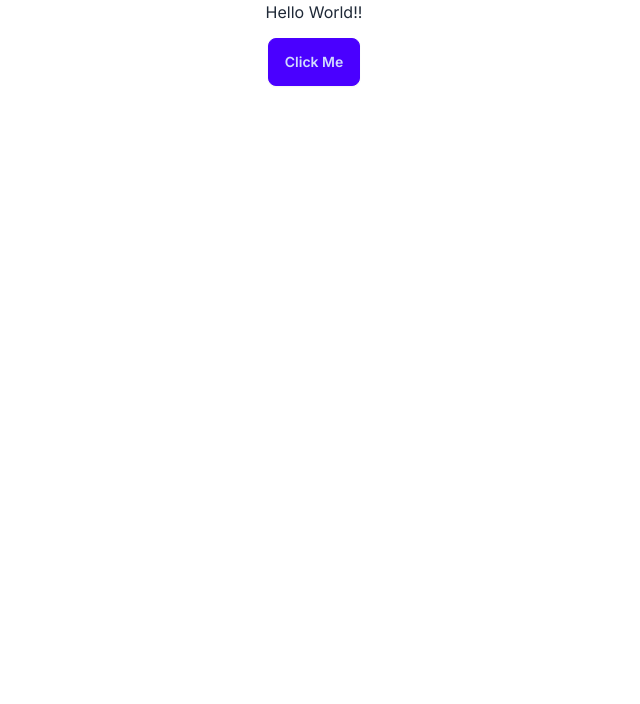
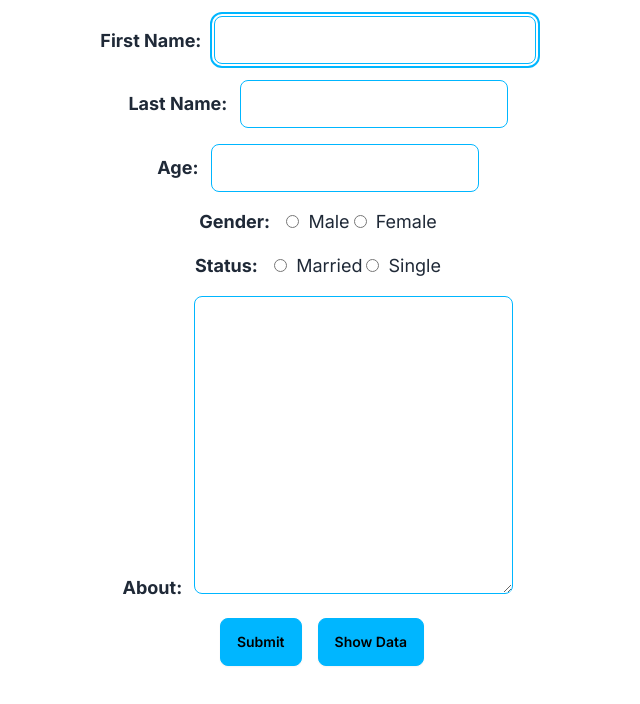
Before and after one commit to arpit5492/NextJs-CRUD-App, a Next.js app in the folder frontend-server/: page / in a window 1280 px wide. Shown: the top 704 px of the page, without its empty margins (326-966 px from the left). Built offline with nearby package versions, Linux system fonts and the light colour scheme.

Commit message:
Add data component done

```diff
--- a/frontend-server/app/page.tsx
+++ b/frontend-server/app/page.tsx
@@ -1,10 +1,74 @@
+"use client";
+
+import { useEffect, useRef } from "react";
+
 export default function Home() {
+  const txtRef: any = useRef(null);
+
+  const handleSubmit = (e: any) => {
+    e.preventDefault();
+  };
+
+  useEffect(() => {
+    txtRef.current.focus();
+  }, []);
+
   return (
-    <div>
-      <h1>Hello World!!</h1>
-      <button style={{ marginTop: "1em" }} className="btn btn-primary">
-        Click Me
-      </button>
+    <div className="mt-4">
+      <form className="text-lg text-center" onSubmit={handleSubmit}>
+        <div className="mb-4">
+          <label htmlFor="" className="font-bold mx-2">
+            First Name:{" "}
+          </label>
+          <input
+            type="text"
+            ref={txtRef}
+            className="input input-info text-xl"
+          />
+        </div>
+        <div className="mb-4">
+          <label htmlFor="" className="font-bold mx-2">
+            Last Name:{" "}
+          </label>
+          <input type="text" className="input input-info" />
+        </div>
+        <div className="mb-4">
+          <label htmlFor="" className="font-bold mx-2">
+            Age:{" "}
+          </label>
+          <input type="number" min={1} className="input input-info" />
+        </div>
+        <div className="mb-4">
+          <label htmlFor="" className="font-bold mx-2">
+            Gender:{" "}
+          </label>
+          <input type="radio" name="gender" className="mx-1" /> Male
+          <input type="radio" name="gender" className="mx-1" /> Female
+        </div>
+        <div className="mb-4">
+          <label htmlFor="" className="font-bold mx-2">
+            Status:{" "}
+          </label>
+          <input type="radio" name="status" className="mx-1" /> Married
+          <input type="radio" name="status" className="mx-1" /> Single
+        </div>
+        <div className="mb-4">
+          <label htmlFor="" className="font-bold mx-2">
+            About:{" "}
+          </label>
+          <textarea
+            name=""
+            id=""
+            rows={10}
+            cols={30}
+            className="textarea textarea-info"
+          ></textarea>
+        </div>
+        <div>
+          <button className="btn btn-info mx-4">Submit</button>
+          <button className="btn btn-info">Show Data</button>
+        </div>
+      </form>
     </div>
   );
 }
```
